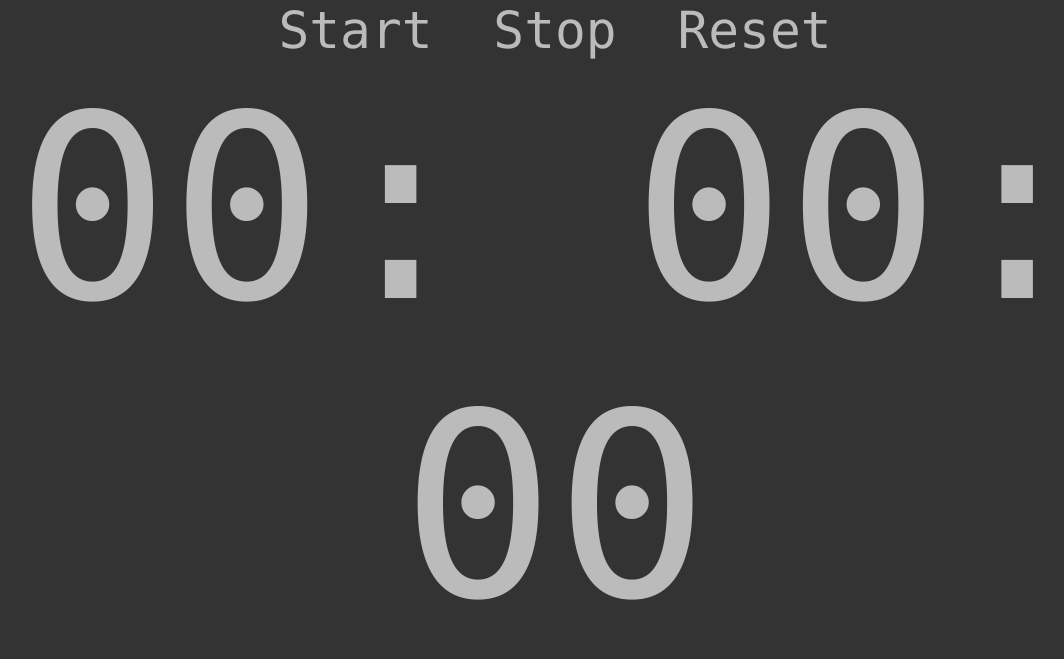
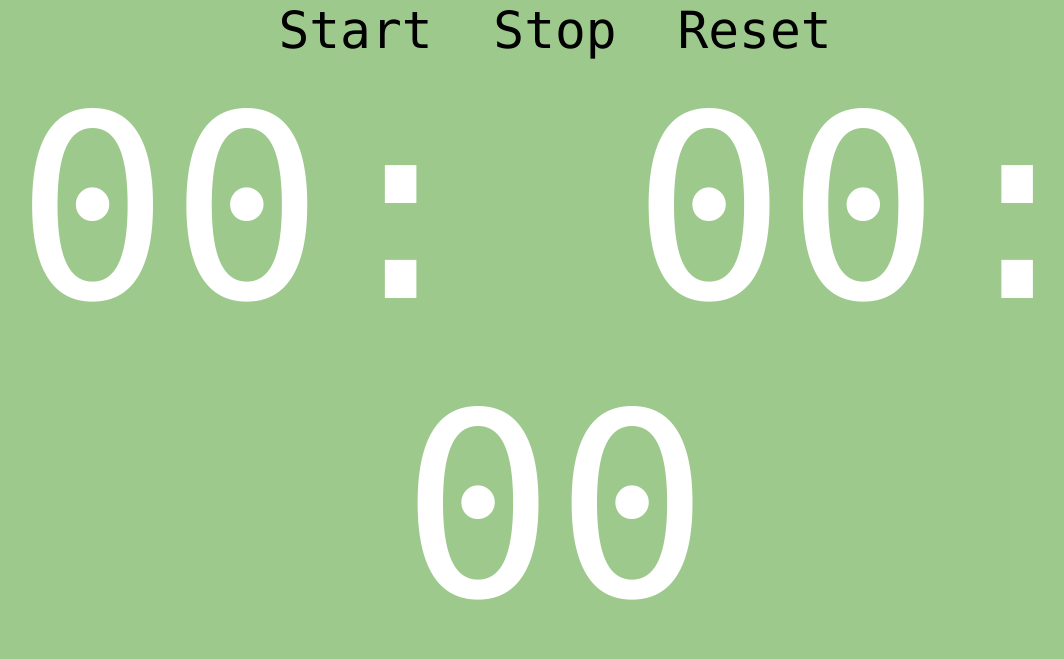
Before and after one commit to Moaaz-Rafique/stopwatch, a plain HTML site: page stopwatch/index.html in a window 1280 px wide. Shown: the whole page, without its empty margins (85-1149 px from the left). Drawn offline with Linux system fonts and the light colour scheme.

Commit message:
add files

```diff
--- a/stopwatch/style.css
+++ b/stopwatch/style.css
@@ -4,8 +4,8 @@
   }
 
   html {
-    background: #333;
-    color: #bbb;
+    background: rgb(158, 201, 141);
+    color: rgb(255, 255, 255);
     font-family: Menlo;
   }
 
@@ -15,7 +15,7 @@
   }
 
   .center {
-    color: #bbb;
+    color: rgb(0, 0, 0);
     font-size: 4vw;
     margin: 0 0.5em;
     text-align: center;
--- a/timer/style.css
+++ b/timer/style.css
@@ -4,8 +4,8 @@
 }
 
 html {
-    background: #333;
-    color: #bbb;
+  background: rgb(158, 201, 141);
+  color: rgb(255, 255, 255);
   font-family: Menlo;
 }
 
@@ -15,7 +15,7 @@
 }
 
 .center {
-    color: #bbb;
+  color: rgb(0, 0, 0);
   font-size: 4vw;
   margin: 0 0.5em;
   text-align: center;
```
Also changed, not shown: timer/app.js (+14 -14 lines), timer/index.html (+1 -1 lines). Lines whose indentation alone changed are shown as unchanged.
